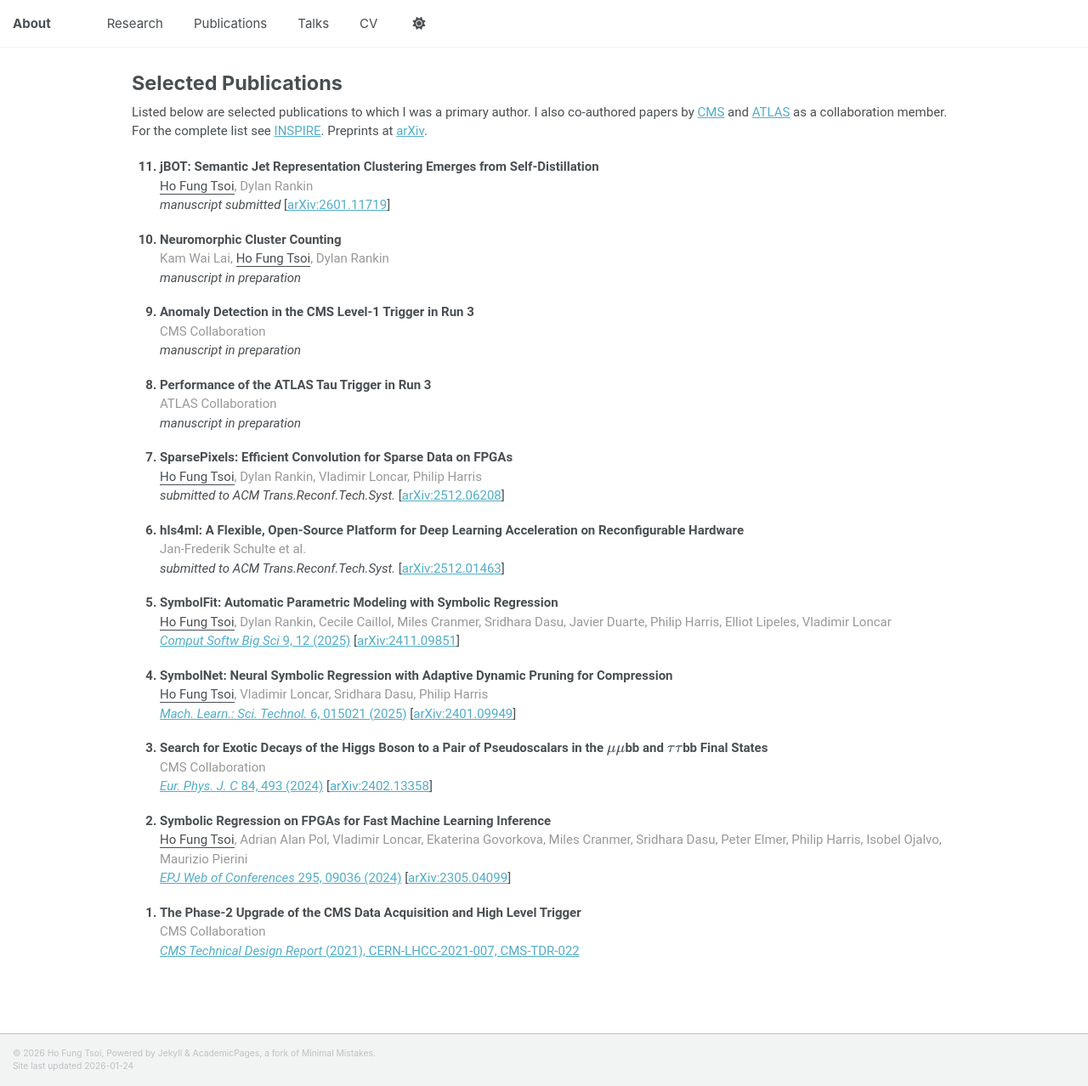
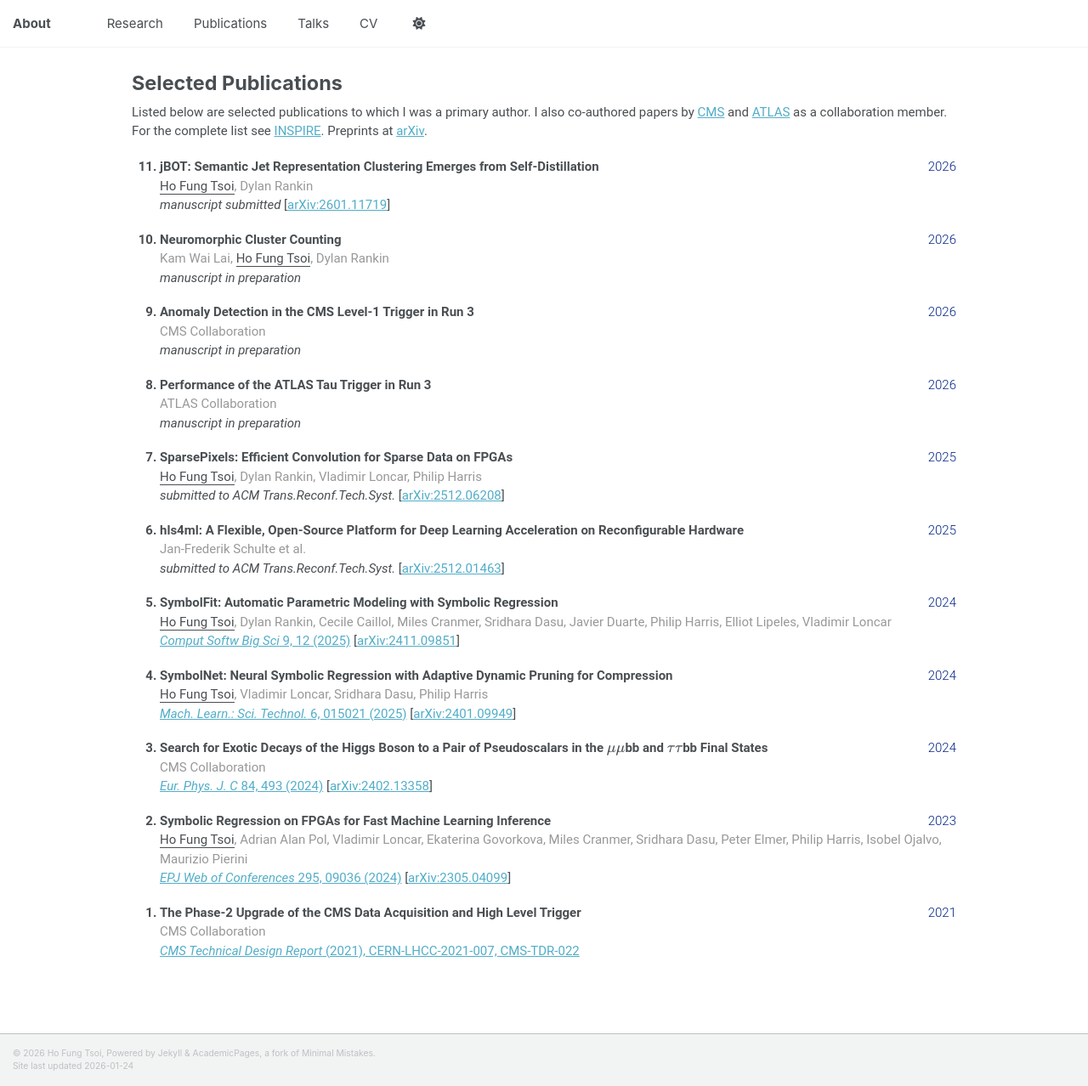
Before and after one commit to hftsoi/hftsoi.github.io, a Jekyll site: the page built from _pages/publications.md, in a window 1280 px wide and 1278 px high. Shown: the whole window at 85% size. Built offline with Jekyll 4.4.1, drawn with Linux system fonts in a browser that asks for light colours; a script bundle is joined from its source files by our own code; library files that are not in the unit come from our copies.

Commit message:
pub year

```diff
--- a/_pages/publications.md
+++ b/_pages/publications.md
@@ -31,73 +31,118 @@ author_profile: false
 .rev-ol > li::marker {
   font-weight: 600;
 }
+
+.pub-title {
+  display: flex;
+  justify-content: space-between;
+  align-items: baseline;
+  gap: 1em;
+}
+.pub-title .year {
+  white-space: nowrap;
+  font-weight: 320;
+  color: #002286;
+}
 </style>
 
 Listed below are selected publications to which I was a primary author. I also co-authored papers by [CMS](https://cms.cern/collaboration) and [ATLAS](https://atlas.cern/) as a collaboration member. For the complete list see [INSPIRE](https://inspirehep.net/authors/1791418). Preprints at [arXiv](https://arxiv.org/a/tsoi_h_1.html).
 
 <ol class="rev-ol" reversed markdown="1">
     <li>
-      <strong>jBOT: Semantic Jet Representation Clustering Emerges from Self-Distillation</strong><br>
+      <div class="pub-title">
+         <strong>jBOT: Semantic Jet Representation Clustering Emerges from Self-Distillation</strong><br>
+         <span class="year">2026</span>
+      </div>
       <u>Ho Fung Tsoi</u><span class="grey">, Dylan Rankin</span><br>
       <em>manuscript submitted</em> [<a href="https://arxiv.org/abs/2601.11719">arXiv:2601.11719</a>]
    </li>
 
    <li>
-      <strong>Neuromorphic Cluster Counting</strong><br>
+      <div class="pub-title">
+         <strong>Neuromorphic Cluster Counting</strong><br>
+         <span class="year">2026</span>
+      </div>
       <span class="grey">Kam Wai Lai,</span> <u>Ho Fung Tsoi</u><span class="grey">, Dylan Rankin</span><br>
       <em>manuscript in preparation</em>
    </li>
 
    <li>
-      <strong>Anomaly Detection in the CMS Level-1 Trigger in Run 3</strong><br>
+      <div class="pub-title">
+         <strong>Anomaly Detection in the CMS Level-1 Trigger in Run 3</strong><br>
+         <span class="year">2026</span>
+      </div>
       <span class="grey">CMS Collaboration</span><br>
       <em>manuscript in preparation</em>
    </li>
 
    <li>
-      <strong>Performance of the ATLAS Tau Trigger in Run 3</strong><br>
+      <div class="pub-title">
+         <strong>Performance of the ATLAS Tau Trigger in Run 3</strong><br>
+         <span class="year">2026</span>
+      </div>
       <span class="grey">ATLAS Collaboration</span><br>
       <em>manuscript in preparation</em>
    </li>
 
    <li>
-      <strong>SparsePixels: Efficient Convolution for Sparse Data on FPGAs</strong><br>
+      <div class="pub-title">
+         <strong>SparsePixels: Efficient Convolution for Sparse Data on FPGAs</strong><br>
+         <span class="year">2025</span>
+      </div>
       <u>Ho Fung Tsoi</u><span class="grey">, Dylan Rankin, Vladimir Loncar, Philip Harris</span><br>
       <em>submitted to ACM Trans.Reconf.Tech.Syst.</em> [<a href="https://arxiv.org/abs/2512.06208">arXiv:2512.06208</a>]
    </li>
 
    <li>
-      <strong>hls4ml: A Flexible, Open-Source Platform for Deep Learning Acceleration on Reconfigurable Hardware</strong><br>
+      <div class="pub-title">
+         <strong>hls4ml: A Flexible, Open-Source Platform for Deep Learning Acceleration on Reconfigurable Hardware</strong><br>
+         <span class="year">2025</span>
+      </div>
       <span class="grey">Jan-Frederik Schulte et al.</span><br>
       <em>submitted to ACM Trans.Reconf.Tech.Syst.</em> [<a href="https://arxiv.org/abs/2512.01463">arXiv:2512.01463</a>]
    </li>
 
    <li>
-      <strong>SymbolFit: Automatic Parametric Modeling with Symbolic Regression</strong><br>
+      <div class="pub-title">
+         <strong>SymbolFit: Automatic Parametric Modeling with Symbolic Regression</strong><br>
+         <span class="year">2024</span>
+      </div>
       <u>Ho Fung Tsoi</u><span class="grey">, Dylan Rankin, Cecile Caillol, Miles Cranmer, Sridhara Dasu, Javier Duarte, Philip Harris, Elliot Lipeles, Vladimir Loncar</span><br>
       <a href="https://inspirehep.net/files/f21a23c97dd26cdfd3bcbe9d9f995419"><em>Comput Softw Big Sci</em> 9, 12 (2025)</a> [<a href="https://arxiv.org/abs/2411.09851">arXiv:2411.09851</a>]
    </li>
 
    <li>
-      <strong>SymbolNet: Neural Symbolic Regression with Adaptive Dynamic Pruning for Compression</strong><br>
+      <div class="pub-title">
+         <strong>SymbolNet: Neural Symbolic Regression with Adaptive Dynamic Pruning for Compression</strong><br>
+         <span class="year">2024</span>
+      </div>
       <u>Ho Fung Tsoi</u><span class="grey">, Vladimir Loncar, Sridhara Dasu, Philip Harris</span><br>
       <a href="https://iopscience.iop.org/article/10.1088/2632-2153/adaad8/pdf"><em>Mach. Learn.: Sci. Technol.</em> 6, 015021 (2025)</a> [<a href="https://arxiv.org/abs/2401.09949">arXiv:2401.09949</a>]
    </li>
 
    <li>
-      <strong>Search for Exotic Decays of the Higgs Boson to a Pair of Pseudoscalars in the \(\mu\mu\)bb and \(\tau\tau\)bb Final States</strong><br>
+      <div class="pub-title">
+         <strong>Search for Exotic Decays of the Higgs Boson to a Pair of Pseudoscalars in the \(\mu\mu\)bb and \(\tau\tau\)bb Final States</strong><br>
+         <span class="year">2024</span>
+      </div>
       <span class="grey">CMS Collaboration</span><br>
       <a href="https://inspirehep.net/files/17f2d3ed26294ac9239267f55b97b515"><em>Eur. Phys. J. C</em> 84, 493 (2024)</a> [<a href="https://arxiv.org/abs/2402.13358">arXiv:2402.13358</a>]
    </li>
 
    <li>
-      <strong>Symbolic Regression on FPGAs for Fast Machine Learning Inference</strong><br>
+      <div class="pub-title">
+         <strong>Symbolic Regression on FPGAs for Fast Machine Learning Inference</strong><br>
+         <span class="year">2023</span>
+      </div>
       <u>Ho Fung Tsoi</u><span class="grey">, Adrian Alan Pol, Vladimir Loncar, Ekaterina Govorkova, Miles Cranmer, Sridhara Dasu, Peter Elmer, Philip Harris, Isobel Ojalvo, Maurizio Pierini</span><br>
       <a href="https://www.epj-conferences.org/articles/epjconf/pdf/2024/05/epjconf_chep2024_09036.pdf"><em>EPJ Web of Conferences</em> 295, 09036 (2024)</a> [<a href="https://arxiv.org/abs/2305.04099">arXiv:2305.04099</a>]
    </li>
 
    <li>
-      <strong>The Phase-2 Upgrade of the CMS Data Acquisition and High Level Trigger</strong><br>
+      <div class="pub-title">
+         <strong>The Phase-2 Upgrade of the CMS Data Acquisition and High Level Trigger</strong><br>
+         <span class="year">2021</span>
+      </div>
       <span class="grey">CMS Collaboration</span><br>
       <a href="https://cds.cern.ch/record/2759072"><em>CMS Technical Design Report</em> (2021), CERN-LHCC-2021-007, CMS-TDR-022</a>
    </li>
```
Also changed, not shown: 1 other file.
